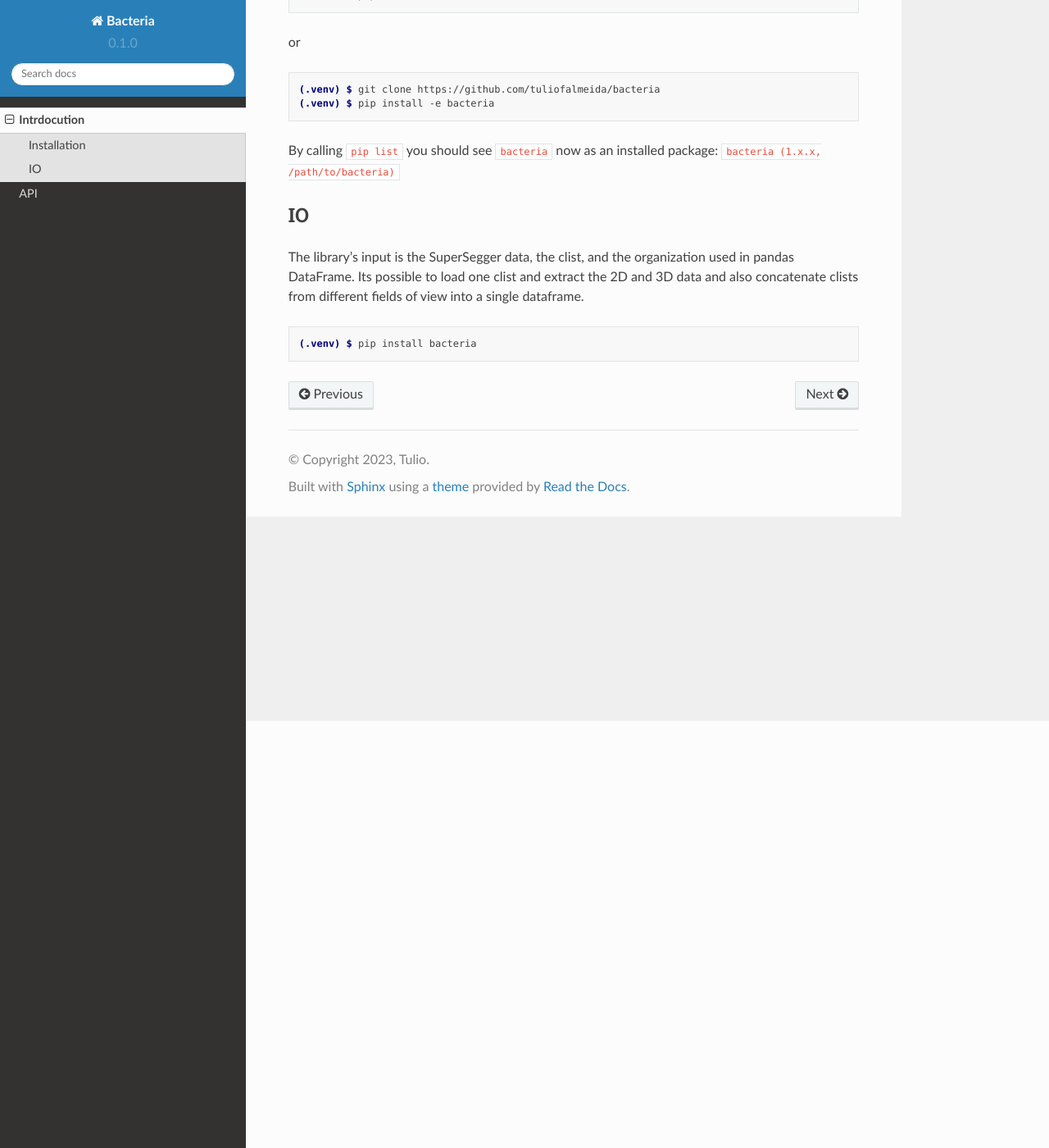
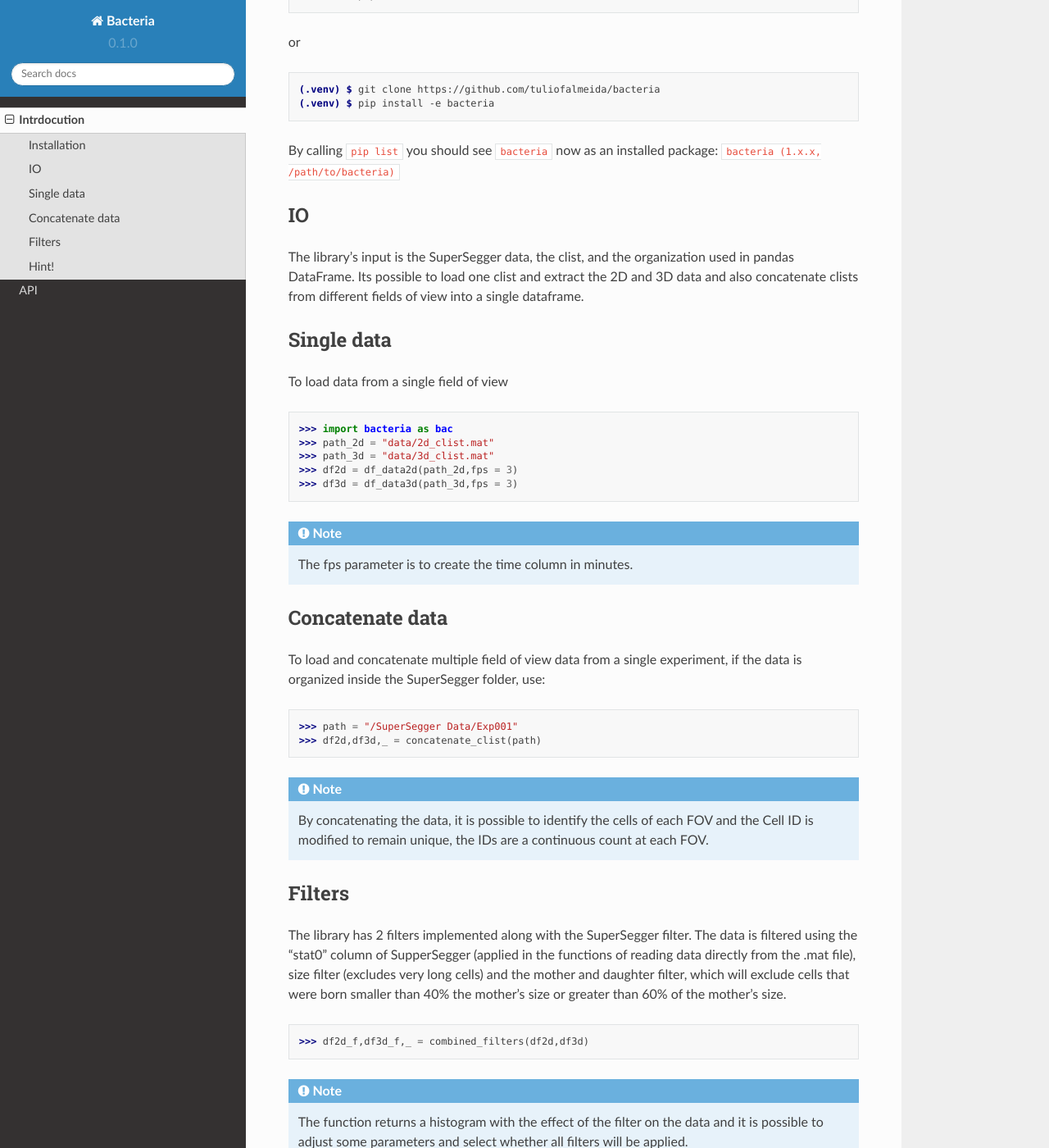
Before and after one commit to tuliofalmeida/bacteria, a Sphinx documentation site: the page built from docs/source/intrdocution.rst, in a window 1280 px wide and 1400 px high, scrolled down 521 px. Shown: the whole window at 82% size. Built offline with Sphinx 7.4.7 and the Read the Docs theme 2.0.0, drawn with Linux system fonts in a browser that asks for light colours; some of the changed text lies outside the part shown.

Commit message:
introduction

```diff
--- a/docs/source/intrdocution.rst
+++ b/docs/source/intrdocution.rst
@@ -43,6 +43,55 @@ The library's input is the SuperSegger data, the clist, and the organization use
 pandas DataFrame. Its possible to load one clist and extract the 2D and 3D data and
 also concatenate clists from different fields of view into a single dataframe.
 
-.. code-block:: console
+Single data
+-----------
 
-   (.venv) $ pip install bacteria
+To load data from a single field of view
+
+    >>> import bacteria as bac
+    >>> path_2d = "data/2d_clist.mat"
+    >>> path_3d = "data/3d_clist.mat"
+    >>> df2d = df_data2d(path_2d,fps = 3)
+    >>> df3d = df_data3d(path_3d,fps = 3)
+
+.. note::
+   The fps parameter is to create the time column in minutes.
+
+Concatenate data
+----------------
+
+To load and concatenate multiple field of view data from a single experiment,
+if the data is organized inside the SuperSegger folder, use:
+
+    >>> path = "/SuperSegger Data/Exp001"
+    >>> df2d,df3d,_ = concatenate_clist(path)
+
+.. note::
+   By concatenating the data, it is possible to identify the cells of each FOV and the
+   Cell ID is modified to remain unique, the IDs are a continuous count at each FOV.
+
+Filters
+--------
+
+The library has 2 filters implemented along with the SuperSegger filter. The data is
+filtered using the "stat0" column of SupperSegger (applied in the functions of reading
+data directly from the .mat file), size filter (excludes very long cells) and the mother
+and daughter filter, which will exclude cells that were born smaller than 40% the mother's
+size or greater than 60% of the mother's size.
+
+    >>> df2d_f,df3d_f,_ = combined_filters(df2d,df3d)
+
+.. note::
+   The function returns a histogram with the effect of the filter on the data and it is
+   possible to adjust some parameters and select whether all filters will be applied.
+
+Hint!
+-----
+
+After loading, concatenating and filtering the data, it is interesting to save them in a
+".csv" file to optimize the analysis, leaving the original data intact and making data
+loading faster. For that use:
+
+    >>> import pandas as pd
+    >>> df2d_f.to_csv('/data/"2D_filtered.csv",index=False)
+    >>> df3d_f.to_csv('/data/"3D_filtered.csv",index=False)
```
Also changed, not shown: bacteria/__init__.py (+0 -20 lines).
